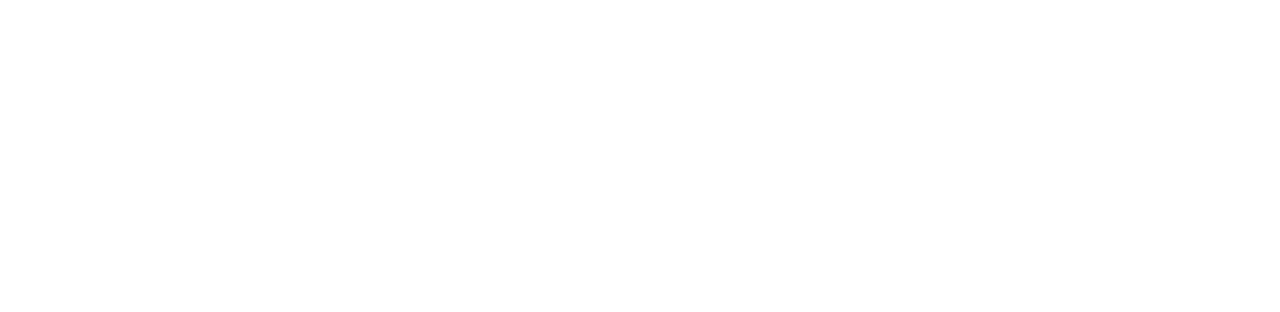
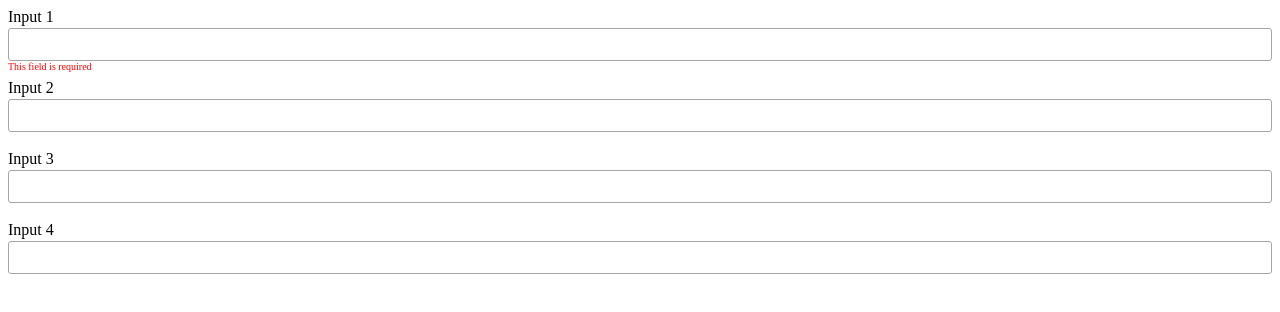
Before and after one commit to saurajit/responsive-form-styles, a plain HTML site: page index.html in a window 1280 px wide. Drawn offline with Linux system fonts and the light colour scheme; a web font is replaced by a local one.

Commit message:
Initial commit

```diff
--- a/index.html
+++ b/index.html
@@ -4,10 +4,31 @@
     <meta charset="UTF-8">
     <meta name="viewport" content="width=device-width, initial-scale=1.0">
     <link rel="stylesheet" href="./theme.css">
+    <link rel="stylesheet" href="./responsive.css">
     <link rel="stylesheet" href="./style.css">
     <title>Document</title>
 </head>
 <body>
-
+    <form class="theme-form">
+        <div class="element-wrapper">
+            <label for="input1">Input 1</label>
+            <input id="input1" type="text" class="ui-inputtext ui-corner-all ui-state-default ui-widget">
+            <div class="error-messages">
+                <div>This field is required</div>
+            </div>
+        </div>
+        <div class="element-wrapper">
+            <label for="input2">Input 2</label>
+            <input id="input2" type="text" class="ui-inputtext ui-corner-all ui-state-default ui-widget">
+        </div>
+        <div class="element-wrapper">
+            <label for="input3">Input 3</label>
+            <input id="input3" type="text" class="ui-inputtext ui-corner-all ui-state-default ui-widget">
+        </div>
+        <div class="element-wrapper">
+            <label for="input4">Input 4</label>
+            <input id="input4" type="text" class="ui-inputtext ui-corner-all ui-state-default ui-widget">
+        </div>
+    </form>
 </body>
 </html>
--- a/style.css
+++ b/style.css
@@ -0,0 +1,10 @@
+.theme-form .element-wrapper {
+    display: grid;
+    grid-template-rows: 20px auto 13px;
+    padding-bottom: 5px;
+}
+
+.theme-form .element-wrapper .error-messages {
+    color: red;
+    font-size: 10px;
+}
```
